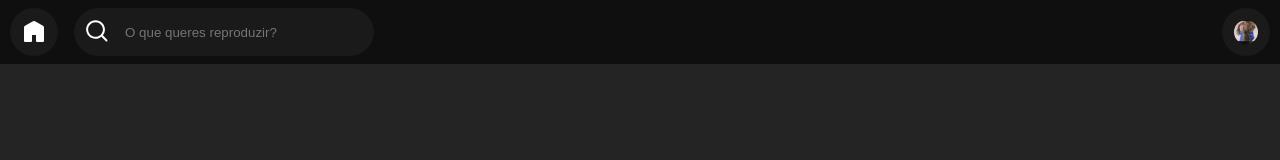
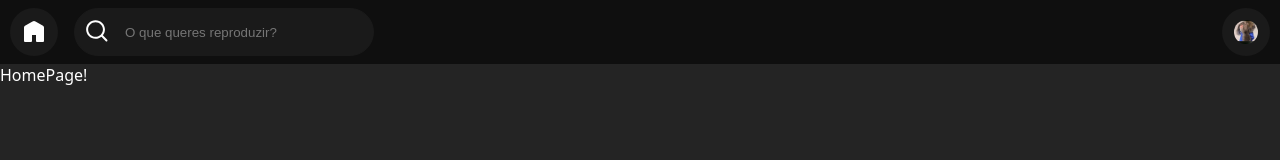
Before and after one commit to Weslley03/music-player-electron-app, a React (Vite) app: page / in a window 1280 px wide. Shown: the top 160 px of the page. Built offline with nearby package versions, Linux system fonts and the light colour scheme.

Commit message:
fix: creating GenericLayout component for general purposo

```diff
--- a/src/electron/main.ts
+++ b/src/electron/main.ts
@@ -5,7 +5,7 @@ app.on('ready', () => {
   const mainWindow = new BrowserWindow({
     width: 900,
     height: 720,
-    resizable: true,
+    resizable: false,
     webPreferences: {
       nodeIntegration: false,
     }
--- /dev/null
+++ b/src/ui/layouts/GenericLayout.tsx
@@ -0,0 +1,19 @@
+import React from 'react';
+import HeaderGlobal from '../components/HeaderGlobal/HeaderGlobal';
+
+type Props = {
+  children: React.ReactNode;
+};
+
+const GenericLayout: React.FC<Props> = ({
+  children,
+}) => {
+  return (
+    <>
+      <HeaderGlobal />
+      {children}
+    </>
+  );
+};
+
+export default GenericLayout;
--- a/src/ui/pages/Home/HomePage.tsx
+++ b/src/ui/pages/Home/HomePage.tsx
@@ -1,10 +1,12 @@
-import HeaderGlobal from "../../components/HeaderGlobal/HeaderGlobal";
+import GenericLayout from "../../layouts/GenericLayout";
 
 const HomePage = () => {
   return (
-    <>
-      <HeaderGlobal />
-    </>
+    <GenericLayout>
+      <div>
+        <p> HomePage! </p>
+      </div>
+    </GenericLayout>
   )
 };
 
```
